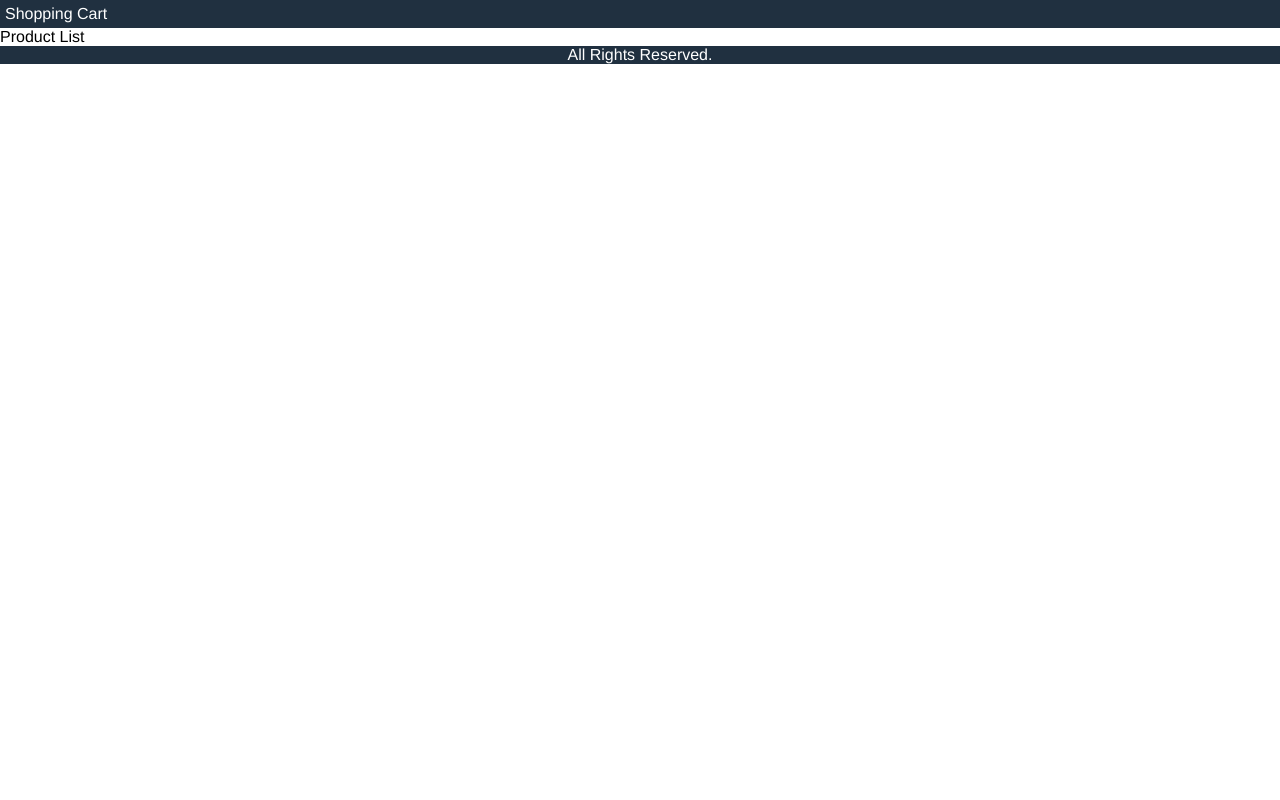
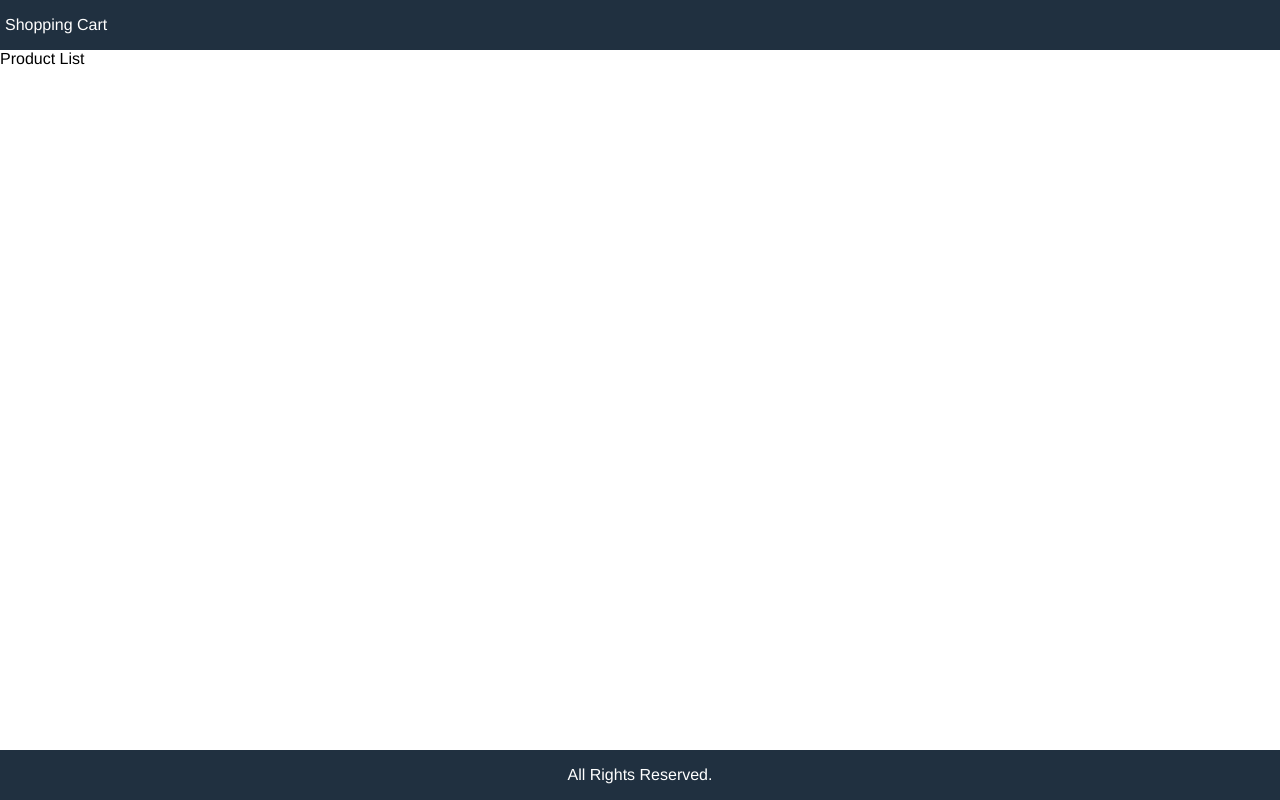
Before and after one commit to spunkiee/react-shopping-cart, a React (Create React App) app: page / in a window 1280 px wide. Built offline with nearby package versions, Linux system fonts and the light colour scheme.

Commit message:
fixed css issue

```diff
--- a/src/App.js
+++ b/src/App.js
@@ -1,9 +1,10 @@
 import React from "react";
+import "./index.css";
 
 // Feature One
 function App() {
   return (
-    <div>
+    <div className="grid-container">
       <header>
         <a href="/">Shopping Cart</a>
       </header>
--- a/src/index.css
+++ b/src/index.css
@@ -20,7 +20,7 @@ textarea {
 
 .grid-container {
   display: grid;
-  grid-template-areas: "headers" "main" "footer";
+  grid-template-areas: "header" "main" "footer";
   grid-template-rows: 5rem 1fr 5rem;
   grid-template-columns: 1fr;
   height: 100%;
--- a/src/index.js
+++ b/src/index.js
@@ -1,6 +1,5 @@
 import React from "react";
 import ReactDOM from "react-dom";
-import "./index.css";
 import App from "./App";
 
 ReactDOM.render(
```
